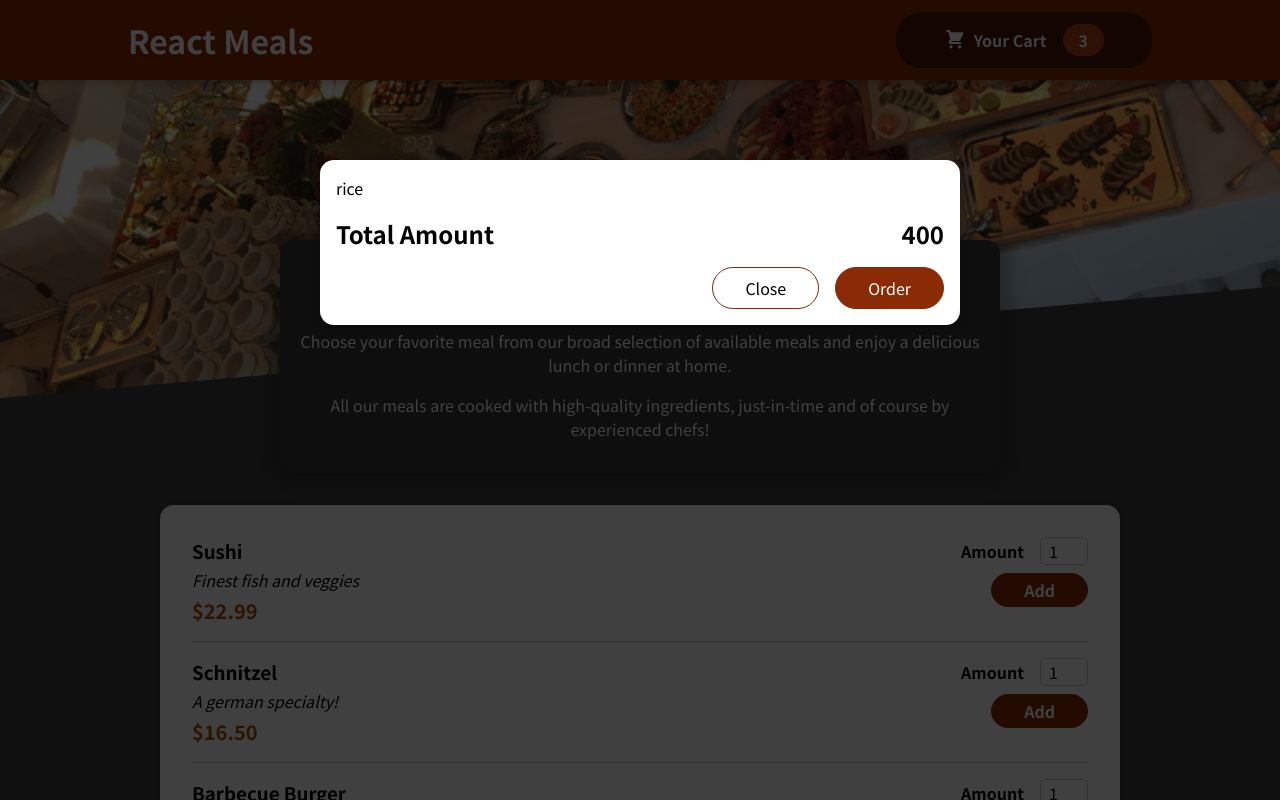
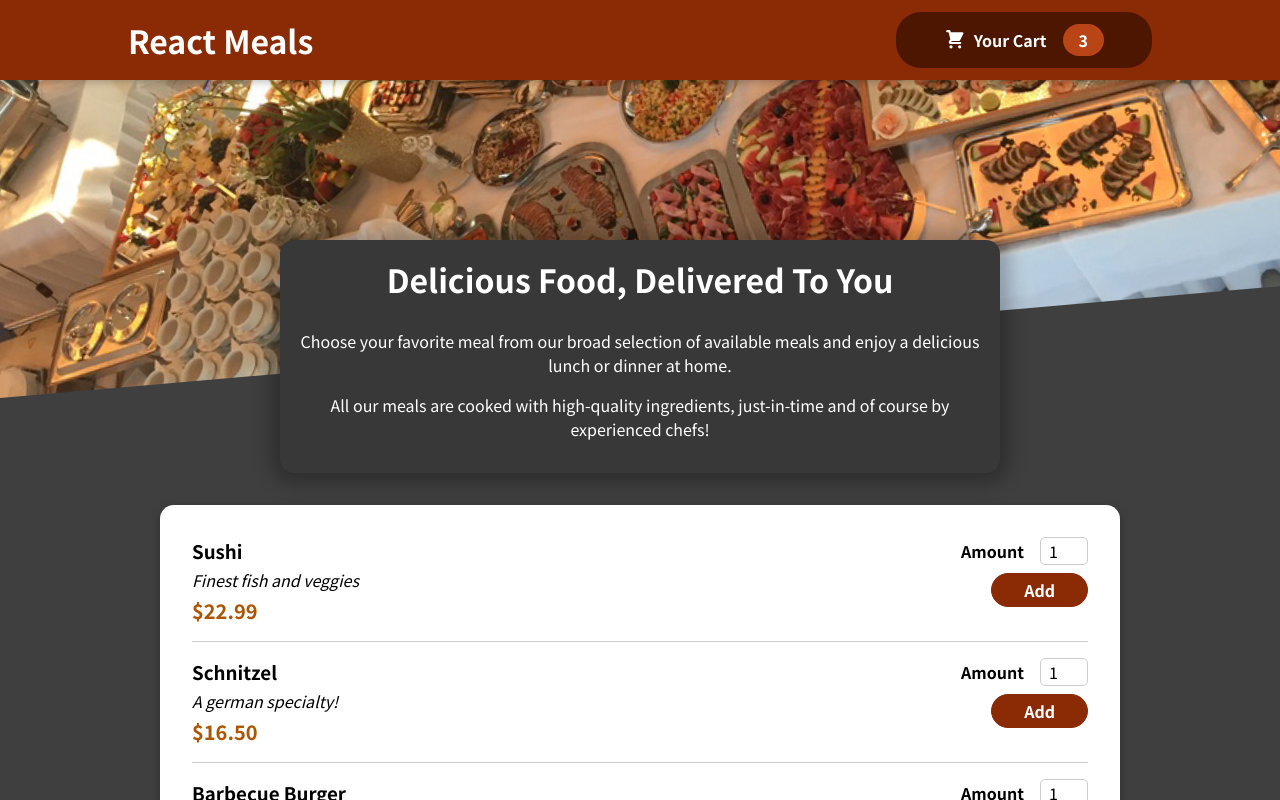
Before and after one commit to TrishalaGhetiya/Restaurant-practice-app, a React (Create React App) app: page / in a window 1280 px wide. Shown: the top 800 px of the page. Built offline with nearby package versions, Linux system fonts and the light colour scheme.

Commit message:
cart open and close

```diff
--- a/src/App.js
+++ b/src/App.js
@@ -1,15 +1,26 @@
+import { useState } from "react";
 import Cart from "./components/Cart/Cart";
 import Header from "./components/Layout/Header";
 import Meals from "./components/Meals/Meals";
 
 function App() {
+  const [cartIsShown, setCartShown] = useState(false);
+
+  const showCartHandler = () => {
+    setCartShown(true);
+  }
+
+  const hideCartHandler = () => {
+    setCartShown(false);
+  }
+
   return (
     <>
-      <Header />
+      <Header onShowCart={showCartHandler} />
       <main>
         <Meals />
       </main>
-      <Cart />
+      {cartIsShown && <Cart onClose={hideCartHandler} />}
     </>
   );
 }
--- a/src/components/Cart/Cart.js
+++ b/src/components/Cart/Cart.js
@@ -4,18 +4,24 @@
 import Modal from "../UI/Modal";
 
 const Cart = (props) => {
-  const cartItems = <ul className={classes['cart-items']}>{[{ id: "c1", name: "rice", amount: 2, price: 120 }].map(
-    (item) => <li>{item.name}</li>
-  )}</ul>;
+  const cartItems = (
+    <ul className={classes["cart-items"]}>
+      {[{ id: "c1", name: "rice", amount: 2, price: 120 }].map((item) => (
+        <li>{item.name}</li>
+      ))}
+    </ul>
+  );
   return (
-    <Modal>
-    {cartItems}
+    <Modal onClose={props.onClose}>
+      {cartItems}
       <div className={classes.total}>
         <span>Total Amount</span>
         <span>400</span>
       </div>
       <div className={classes.actions}>
-        <button className={classes['classes--alt']}>Close</button>
+        <button className={classes["classes--alt"]} onClick={props.onClose}>
+          Close
+        </button>
         <button className={classes.button}>Order</button>
       </div>
     </Modal>
--- a/src/components/Layout/Header.js
+++ b/src/components/Layout/Header.js
@@ -9,7 +9,7 @@
         <>
             <header className={classes.header}>
                 <h1>React Meals</h1>
-                <HeaderCartButton />
+                <HeaderCartButton onClick={props.onShowCart} />
             </header>
             <div className={classes['main-image']}>
                 <img src={mealsImage} alt="Table of delicious food" />
--- a/src/components/Layout/HeaderCartButton.js
+++ b/src/components/Layout/HeaderCartButton.js
@@ -3,7 +3,7 @@
 
 const HeaderCartButton = (props) => {
   return (
-    <button className={classes.button}>
+    <button className={classes.button} onClick={props.onClick}>
       <span className={classes.icon}>
         <CartIcon />
       </span>
--- a/src/components/UI/Modal.js
+++ b/src/components/UI/Modal.js
@@ -4,7 +4,7 @@
 import classes from "./Modal.module.css";
 
 const Backdrop = (props) => {
-  return <div className={classes.backdrop}></div>;
+  return <div className={classes.backdrop} onClick={props.onClose}></div>;
 };
 
 const ModalOverlay = (props) => {
@@ -20,7 +20,7 @@
 const Modal = (props) => {
   return (
     <>
-      {ReactDOM.createPortal(<Backdrop />, portalElement)}
+      {ReactDOM.createPortal(<Backdrop onClose={props.onClose} />, portalElement)}
       {ReactDOM.createPortal(
         <ModalOverlay>{props.children}</ModalOverlay>,
         portalElement
```
